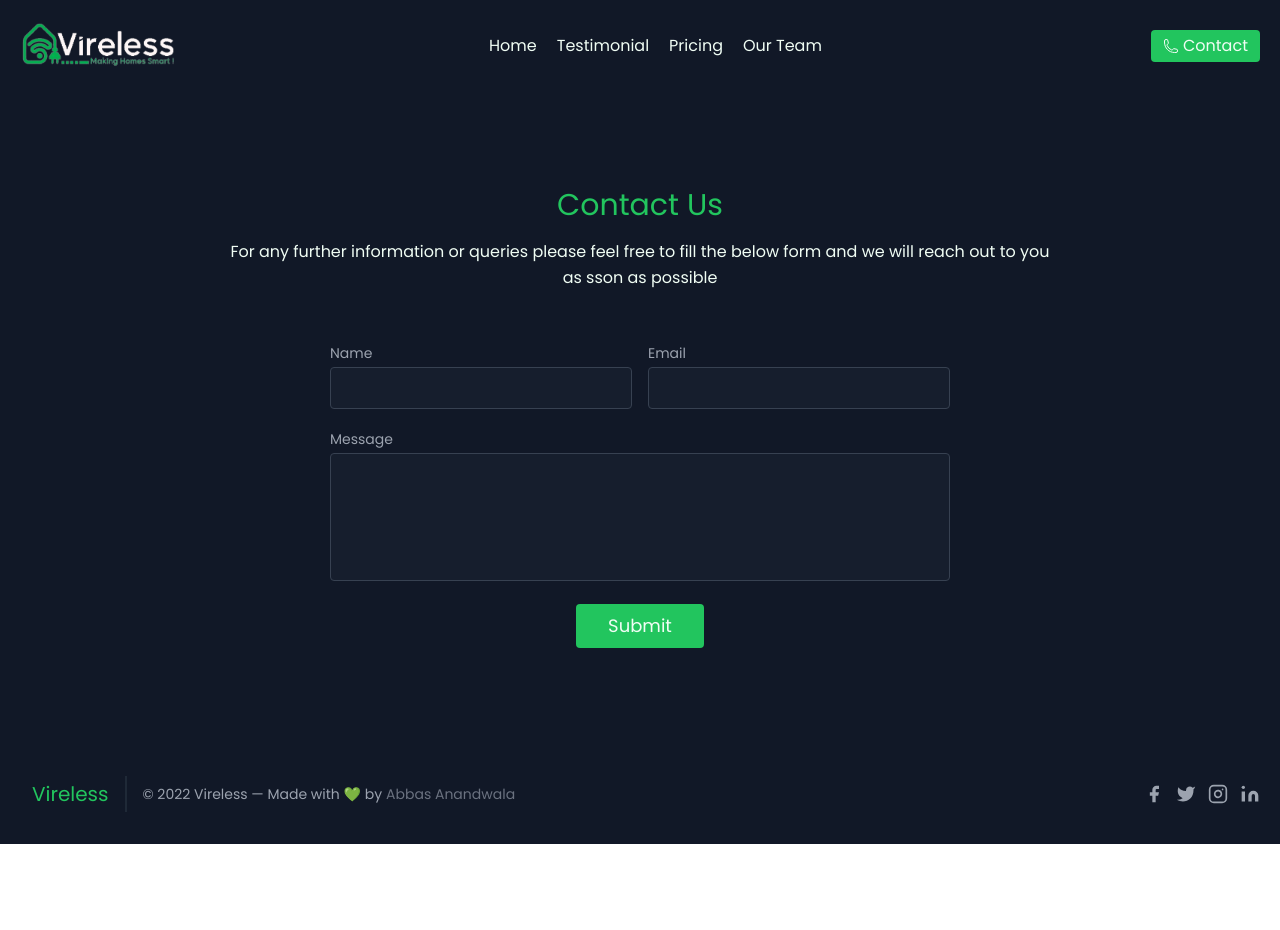
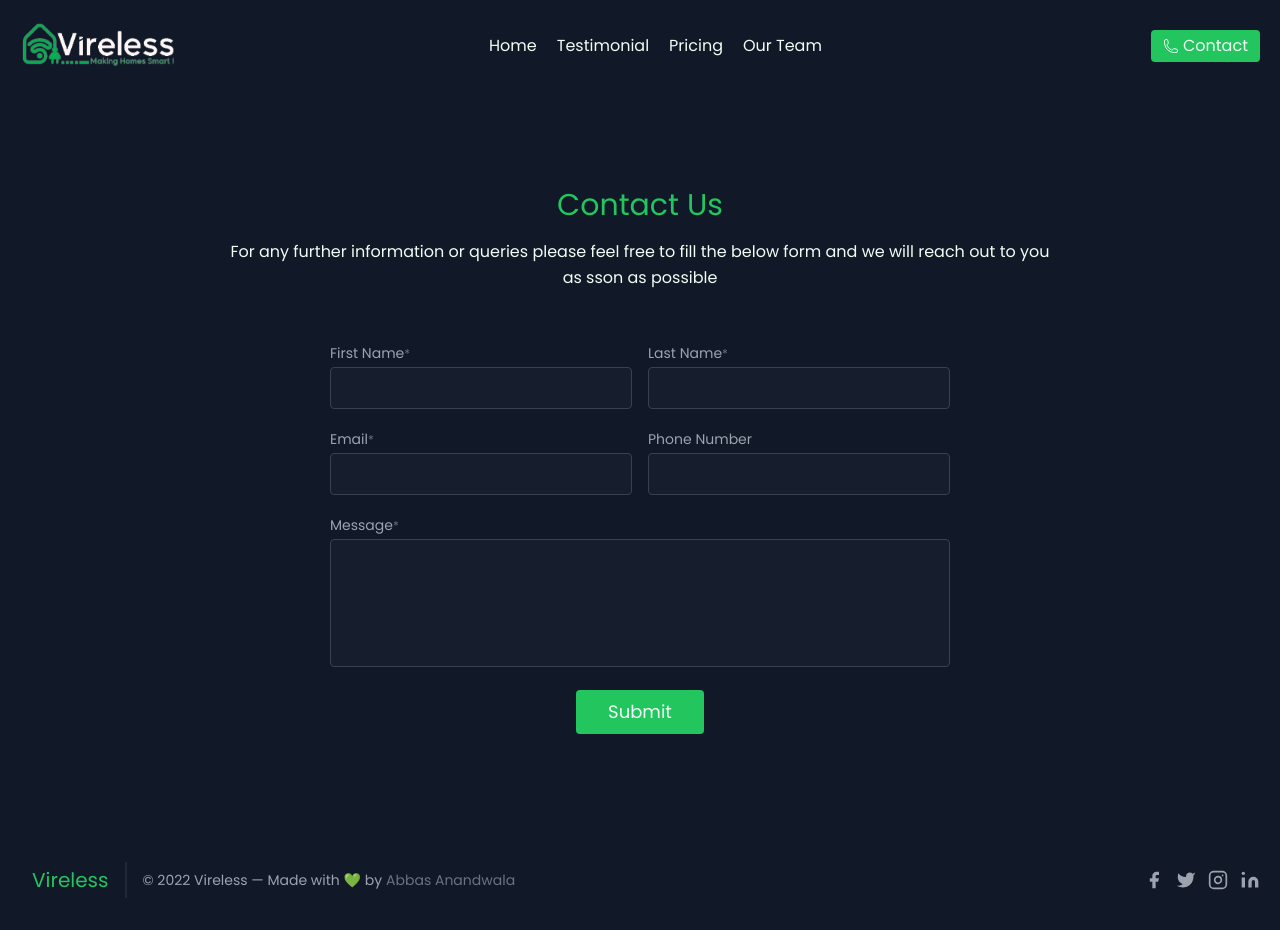
Before and after one commit to Abbasa5251/vireless, a React (Vite) app: page /contact in a window 1280 px wide. Before the commit the page ends 844 px from the top, so only its background shows below. Built offline with nearby package versions, Linux system fonts and the light colour scheme.

Commit message:
contact form validation

```diff
--- a/src/pages/Contact.jsx
+++ b/src/pages/Contact.jsx
@@ -1,7 +1,101 @@
-import React from "react";
+import React, { useState } from "react";
 import { Helmet } from "react-helmet";
 
 function Contact() {
+	const [data, setData] = useState({
+		firstName: "",
+		lastName: "",
+		email: "",
+		number: "",
+		message: "",
+	});
+	const [status, setStatus] = useState({
+		error: false,
+		success: false,
+		message: "",
+	});
+
+	const handleInput = (e) => {
+		const { name, value } = e.target;
+		setData((prevState) => ({
+			...prevState,
+			[name]: value,
+		}));
+	};
+
+	const handleClose = (e) => {
+		setStatus({
+			success: false,
+			error: false,
+			message: "",
+		});
+	};
+
+	const validatePhoneNumber = (str_number) => {
+		var re = /^\(?(\d{3})\)?[- ]?(\d{3})[- ]?(\d{4})$/;
+		return re.test(str_number);
+	};
+
+	const handleSubmit = (e) => {
+		if (data.firstName.trim().length == 0) {
+			setStatus({
+				success: false,
+				error: true,
+				message: "Please enter First name",
+			});
+			return;
+		}
+		if (data.lastName.trim().length == 0) {
+			setStatus({
+				success: false,
+				error: true,
+				message: "Please enter Last name",
+			});
+			return;
+		}
+		if (data.email.trim().length == 0) {
+			setStatus({
+				success: false,
+				error: true,
+				message: "Please enter Email",
+			});
+			return;
+		}
+		if (data.message.trim().length == 0) {
+			setStatus({
+				success: false,
+				message: "Please enter Message",
+				error: true,
+			});
+			return;
+		}
+		if (data.number.trim().length != 0) {
+			// if the user enters number
+			if (!validatePhoneNumber(data.number)) {
+				setStatus({
+					success: false,
+					message: "Please enter valid phone number",
+					error: true,
+				});
+				return;
+			}
+		}
+		// Submit form
+		console.log("Form Submitted");
+		setData({
+			firstName: "",
+			lastName: "",
+			email: "",
+			number: "",
+			message: "",
+		});
+		setStatus({
+			error: false,
+			success: true,
+			message: "Form has been submitted successfully",
+		});
+	};
+
 	return (
 		<section className="text-green-50 bg-gray-900 body-font relative">
 			<Helmet>
@@ -23,15 +117,41 @@ function Contact() {
 						<div className="p-2 w-1/2">
 							<div className="relative">
 								<label
-									for="name"
+									for="firstName"
 									className="leading-7 text-sm text-gray-400"
 								>
-									Name
+									First Name
+									<span className="text-xs text-gray-500">
+										*
+									</span>
 								</label>
 								<input
 									type="text"
-									id="name"
-									name="name"
+									id="firstName"
+									name="firstName"
+									value={data.firstName}
+									onChange={handleInput}
+									className="w-full bg-gray-800 bg-opacity-40 rounded border border-gray-700 focus:border-green-500 focus:bg-gray-900 focus:ring-2 focus:ring-green-900 text-base outline-none text-gray-100 py-1 px-3 leading-8 transition-colors duration-200 ease-in-out"
+								/>
+							</div>
+						</div>
+						<div className="p-2 w-1/2">
+							<div className="relative">
+								<label
+									for="lastName"
+									className="leading-7 text-sm text-gray-400"
+								>
+									Last Name
+									<span className="text-xs text-gray-500">
+										*
+									</span>
+								</label>
+								<input
+									type="text"
+									id="lastName"
+									name="lastName"
+									value={data.lastName}
+									onChange={handleInput}
 									className="w-full bg-gray-800 bg-opacity-40 rounded border border-gray-700 focus:border-green-500 focus:bg-gray-900 focus:ring-2 focus:ring-green-900 text-base outline-none text-gray-100 py-1 px-3 leading-8 transition-colors duration-200 ease-in-out"
 								/>
 							</div>
@@ -43,11 +163,34 @@ function Contact() {
 									className="leading-7 text-sm text-gray-400"
 								>
 									Email
+									<span className="text-xs text-gray-500">
+										*
+									</span>
 								</label>
 								<input
 									type="email"
 									id="email"
 									name="email"
+									value={data.email}
+									onChange={handleInput}
+									className="w-full bg-gray-800 bg-opacity-40 rounded border border-gray-700 focus:border-green-500 focus:bg-gray-900 focus:ring-2 focus:ring-green-900 text-base outline-none text-gray-100 py-1 px-3 leading-8 transition-colors duration-200 ease-in-out"
+								/>
+							</div>
+						</div>
+						<div className="p-2 w-1/2">
+							<div className="relative">
+								<label
+									for="number"
+									className="leading-7 text-sm text-gray-400"
+								>
+									Phone Number
+								</label>
+								<input
+									type="text"
+									id="number"
+									name="number"
+									value={data.number}
+									onChange={handleInput}
 									className="w-full bg-gray-800 bg-opacity-40 rounded border border-gray-700 focus:border-green-500 focus:bg-gray-900 focus:ring-2 focus:ring-green-900 text-base outline-none text-gray-100 py-1 px-3 leading-8 transition-colors duration-200 ease-in-out"
 								/>
 							</div>
@@ -59,16 +202,96 @@ function Contact() {
 									className="leading-7 text-sm text-gray-400"
 								>
 									Message
+									<span className="text-xs text-gray-500">
+										*
+									</span>
 								</label>
 								<textarea
 									id="message"
 									name="message"
+									value={data.message}
+									onChange={handleInput}
 									className="w-full bg-gray-800 bg-opacity-40 rounded border border-gray-700 focus:border-green-500 focus:bg-gray-900 focus:ring-2 focus:ring-green-900 h-32 text-base outline-none text-gray-100 py-1 px-3 resize-none leading-6 transition-colors duration-200 ease-in-out"
 								></textarea>
 							</div>
 						</div>
+						{status.error && (
+							<div className="container px-4 mx-auto">
+								<div className="mx-auto p-6 bg-gray-900 border border-gray-700 rounded-md shadow-dashboard">
+									<div className="flex flex-wrap justify-center -m-2">
+										<div className="flex-1 p-2">
+											<div className="flex flex-wrap">
+												<div className="flex-1 p-1">
+													<p className="font-medium text-sm text-orange-600">
+														{status.message}
+													</p>
+												</div>
+											</div>
+										</div>
+										<div className="w-auto p-2">
+											<span
+												className="cursor-pointer"
+												onClick={handleClose}
+											>
+												<svg
+													width="16"
+													height="16"
+													viewbox="0 0 16 16"
+													fill="none"
+													xmlns="http://www.w3.org/2000/svg"
+												>
+													<path
+														d="M8.93999 8L13.14 3.80667C13.2655 3.68113 13.3361 3.51087 13.3361 3.33333C13.3361 3.1558 13.2655 2.98554 13.14 2.86C13.0145 2.73446 12.8442 2.66394 12.6667 2.66394C12.4891 2.66394 12.3189 2.73446 12.1933 2.86L8 7.06L3.80666 2.86C3.68113 2.73446 3.51086 2.66394 3.33333 2.66394C3.15579 2.66394 2.98553 2.73446 2.85999 2.86C2.73446 2.98554 2.66393 3.1558 2.66393 3.33333C2.66393 3.51087 2.73446 3.68113 2.85999 3.80667L7.06 8L2.85999 12.1933C2.79751 12.2553 2.74791 12.329 2.71407 12.4103C2.68022 12.4915 2.6628 12.5787 2.6628 12.6667C2.6628 12.7547 2.68022 12.8418 2.71407 12.9231C2.74791 13.0043 2.79751 13.078 2.85999 13.14C2.92197 13.2025 2.9957 13.2521 3.07694 13.2859C3.15818 13.3198 3.24532 13.3372 3.33333 13.3372C3.42134 13.3372 3.50847 13.3198 3.58971 13.2859C3.67095 13.2521 3.74469 13.2025 3.80666 13.14L8 8.94L12.1933 13.14C12.2553 13.2025 12.329 13.2521 12.4103 13.2859C12.4915 13.3198 12.5787 13.3372 12.6667 13.3372C12.7547 13.3372 12.8418 13.3198 12.923 13.2859C13.0043 13.2521 13.078 13.2025 13.14 13.14C13.2025 13.078 13.2521 13.0043 13.2859 12.9231C13.3198 12.8418 13.3372 12.7547 13.3372 12.6667C13.3372 12.5787 13.3198 12.4915 13.2859 12.4103C13.2521 12.329 13.2025 12.2553 13.14 12.1933L8.93999 8Z"
+														fill="#8896AB"
+													></path>
+												</svg>
+											</span>
+										</div>
+									</div>
+								</div>
+							</div>
+						)}
+						{status.success && (
+							<div className="container px-4 mx-auto">
+								<div className="mx-auto p-6 bg-gray-900 border border-gray-700 rounded-md">
+									<div className="flex flex-wrap justify-center -m-2">
+										<div className="flex-1 p-2">
+											<div className="flex flex-wrap">
+												<div className="flex-1 p-1">
+													<p className="font-medium text-sm text-green-500">
+														{status.message}
+													</p>
+												</div>
+											</div>
+										</div>
+										<div className="w-auto p-2">
+											<span
+												className="cursor-pointer"
+												onClick={handleClose}
+											>
+												<svg
+													width="16"
+													height="16"
+													viewbox="0 0 16 16"
+													fill="none"
+													xmlns="http://www.w3.org/2000/svg"
+												>
+													<path
+														d="M8.93999 8L13.14 3.80667C13.2655 3.68113 13.3361 3.51087 13.3361 3.33333C13.3361 3.1558 13.2655 2.98554 13.14 2.86C13.0145 2.73446 12.8442 2.66394 12.6667 2.66394C12.4891 2.66394 12.3189 2.73446 12.1933 2.86L8 7.06L3.80666 2.86C3.68113 2.73446 3.51086 2.66394 3.33333 2.66394C3.15579 2.66394 2.98553 2.73446 2.85999 2.86C2.73446 2.98554 2.66393 3.1558 2.66393 3.33333C2.66393 3.51087 2.73446 3.68113 2.85999 3.80667L7.06 8L2.85999 12.1933C2.79751 12.2553 2.74791 12.329 2.71407 12.4103C2.68022 12.4915 2.6628 12.5787 2.6628 12.6667C2.6628 12.7547 2.68022 12.8418 2.71407 12.9231C2.74791 13.0043 2.79751 13.078 2.85999 13.14C2.92197 13.2025 2.9957 13.2521 3.07694 13.2859C3.15818 13.3198 3.24532 13.3372 3.33333 13.3372C3.42134 13.3372 3.50847 13.3198 3.58971 13.2859C3.67095 13.2521 3.74469 13.2025 3.80666 13.14L8 8.94L12.1933 13.14C12.2553 13.2025 12.329 13.2521 12.4103 13.2859C12.4915 13.3198 12.5787 13.3372 12.6667 13.3372C12.7547 13.3372 12.8418 13.3198 12.923 13.2859C13.0043 13.2521 13.078 13.2025 13.14 13.14C13.2025 13.078 13.2521 13.0043 13.2859 12.9231C13.3198 12.8418 13.3372 12.7547 13.3372 12.6667C13.3372 12.5787 13.3198 12.4915 13.2859 12.4103C13.2521 12.329 13.2025 12.2553 13.14 12.1933L8.93999 8Z"
+														fill="#8896AB"
+													></path>
+												</svg>
+											</span>
+										</div>
+									</div>
+								</div>
+							</div>
+						)}
 						<div className="p-2 w-full">
-							<button className="flex mx-auto text-green-50 bg-green-500 border-0 py-2 px-8 focus:outline-none hover:bg-green-600 rounded text-lg">
+							<button
+								className="flex mx-auto text-green-50 bg-green-500 border-0 py-2 px-8 focus:outline-none hover:bg-green-600 rounded text-lg"
+								onClick={handleSubmit}
+							>
 								Submit
 							</button>
 						</div>
```
